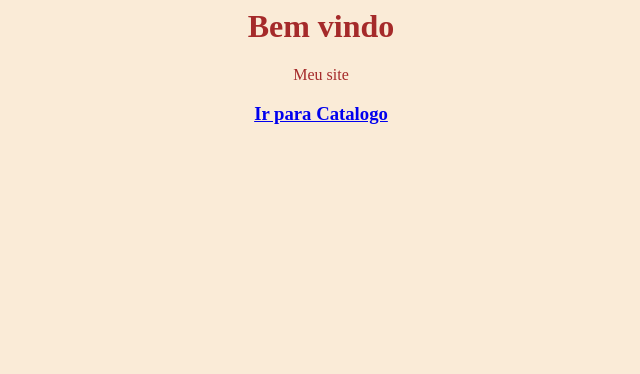
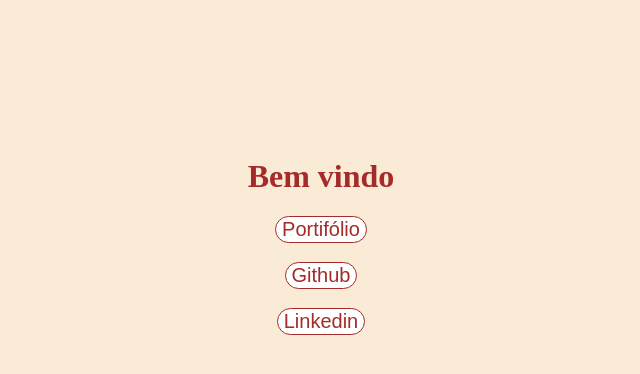
Before and after one commit to HenriqueZolin/TesteGitHub, a plain HTML site: page index.html in a window 1280 px wide. Shown: the whole page, without its empty margins (319-959 px from the left). Drawn offline with Linux system fonts and the light colour scheme.

Commit message:
modified:   catalogo.html

```diff
--- a/estilo.css
+++ b/estilo.css
@@ -1,3 +1,9 @@
-body{
-    text-align: center;
+header{
+    background-color: black;
+    color: white;
+    padding: 15px;
 }
+#contato{
+    font-size: 18;
+    background-color: floralwhite;
+}
--- /dev/null
+++ b/index.css
@@ -0,0 +1,45 @@
+#botao1{
+    font-size: 20;
+    border: solid 1px brown;
+    border-radius: 20px;
+    color: brown;
+    background-color: white;
+    transition: background-color 0.5s ease, color 0.5s ease, transform 0.5s ease;
+}
+#botao1:hover{
+    cursor: pointer;
+    border: solid 2px black;
+    background-color: black;
+    color: white;
+    transform: scale(1.2)
+}
+#botao2{
+    font-size: 20;
+    border: solid 1px brown;
+    border-radius: 20px;
+    color: brown;
+    background-color: white;
+    transition: background-color 0.5s ease, color 0.5s ease, transform 0.5s ease;
+}
+#botao2:hover{
+    cursor: pointer;
+    border: solid 2px black;
+    background-color: black;
+    color: white;
+    transform: scale(1.2)
+}
+#botao3{
+    font-size: 20;
+    border: solid 1px brown;
+    border-radius: 20px;
+    color: brown;
+    background-color: white;
+    transition: background-color 0.5s ease, color 0.5s ease, transform 0.5s ease;
+}
+#botao3:hover{
+    cursor: pointer;
+    border: solid 2px black;
+    background-color: black;
+    color: white;
+    transform: scale(1.2)
+}
--- a/index.html
+++ b/index.html
@@ -1,8 +1,7 @@
 <html>
     <head>
         <title>Meu site</title>
-
-        <link rel="stylesheet" href="estilo.css">
+        <link rel="stylesheet" href="index.css">
         <style>
             body{
                 background-color: antiquewhite;
@@ -10,10 +9,13 @@
             }
         </style>
     </head>
-    <body>
+    <body style="text-align: center; padding-top: 150px;">
         <h1>Bem vindo</h1>
-        <p>Meu site</p>
-        <h3><a href="catalogo.html">Ir para Catalogo</a></h3>
+        <nav>
+            <h3><a href="catalogo.html"><button id="botao1">Portifólio</button></a></h3>
+            <h3><a href="https://github.com/HenriqueZolin"><button id="botao2">Github</button></a></h3>
+            <h3><a href="https://br.linkedin.com/in/henrique-zolin-medeiros"><button id="botao3">Linkedin</button></a></h3>
+        </nav>
 
     </body>
 </html>
```
Also changed, not shown: catalogo.html (+23 -4 lines), novo.html (+10 -9 lines).
